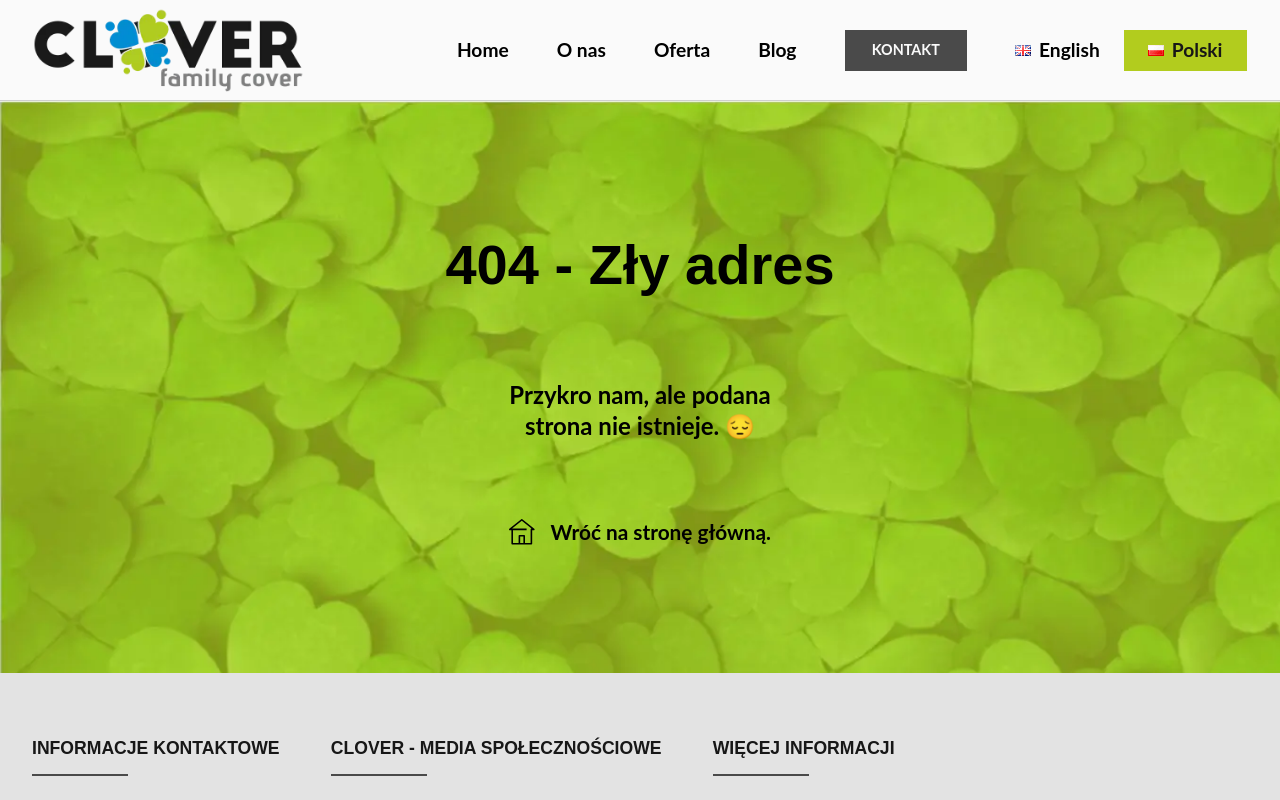
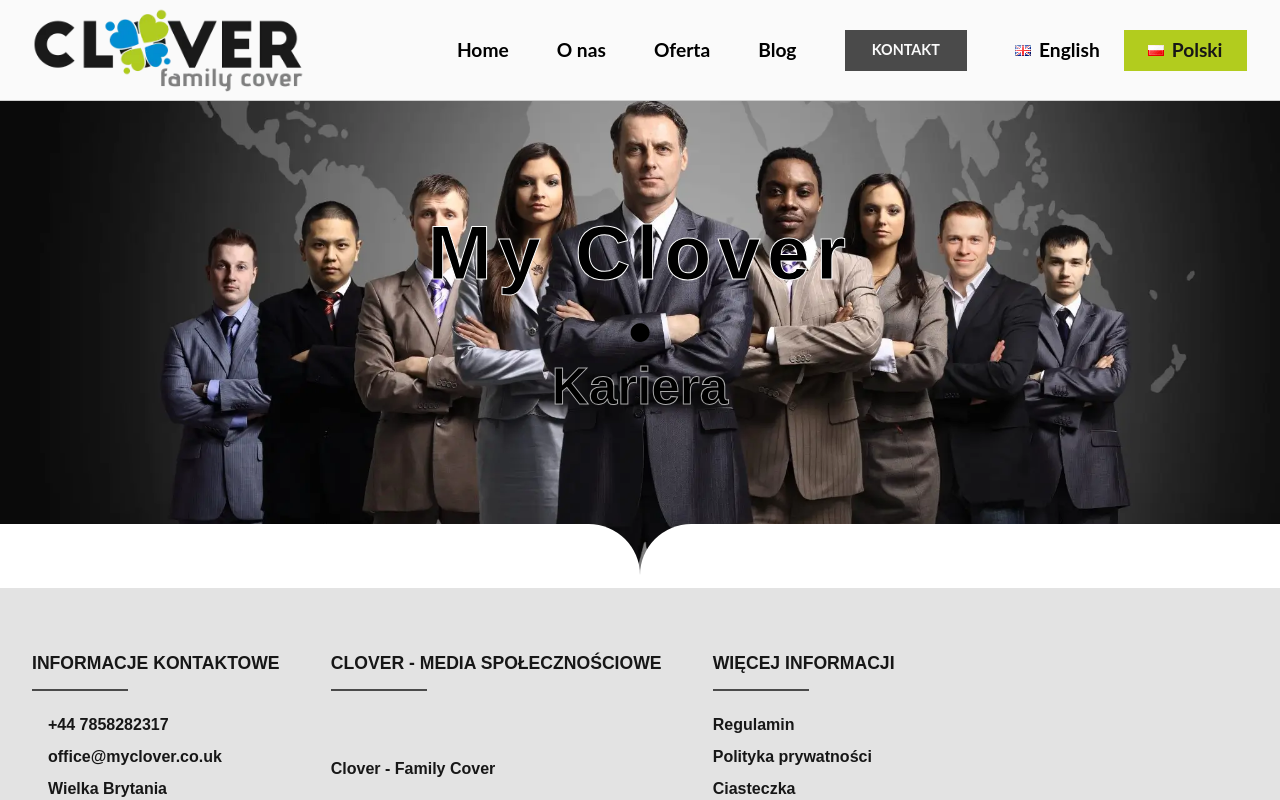
Before and after one commit to TZ-fn/MyClover, a React (Vite) app: page /offer/careers in a window 1280 px wide. Shown: the top 800 px of the page. Built offline with nearby package versions, Linux system fonts and the light colour scheme; some icons are missing; a web font is replaced by a local one.

Commit message:
feat: add a careers page

```diff
--- a/src/assets/translations/englishTranslation.ts
+++ b/src/assets/translations/englishTranslation.ts
@@ -292,6 +292,9 @@ const englishTranslation = {
         },
       ],
     },
+    careers: {
+      mainHeader: "Careers",
+    },
   },
 };
 
--- a/src/assets/translations/polishTranslation.ts
+++ b/src/assets/translations/polishTranslation.ts
@@ -295,6 +295,9 @@ const polishTranslation = {
         },
       ],
     },
+    careers: {
+      mainHeader: "Kariera",
+    },
   },
 };
 
--- /dev/null
+++ b/src/pages/CareersPage/CareersPage.tsx
@@ -0,0 +1,16 @@
+import ImageDivider from "components/ImageDivider/ImageDivider";
+import ImageHeader from "components/ImageHeader/ImageHeader";
+import useTranslation from "hooks/useTranslation";
+
+function CareersPage() {
+  const [translation] = useTranslation();
+
+  return (
+    <>
+      <ImageHeader pageName={translation.pages.careers.mainHeader} backgroundImage="src/assets/careers.webp" />
+      <ImageDivider isUpwards={false} />
+    </>
+  );
+}
+
+export default CareersPage;
--- a/src/providers/BrowserRouterProvider.tsx
+++ b/src/providers/BrowserRouterProvider.tsx
@@ -9,6 +9,7 @@ import TermsConditionsPage from "pages/TermsConditionsPage/TermsConditionsPage";
 import PrivacyPolicyPage from "pages/PrivacyPolicyPage/PrivacyPolicyPage";
 import CookiesPage from "pages/CookiesPage/CookiesPage";
 import MortgagesPage from "pages/MortgagesPage/MortgagesPage";
+import CareersPage from "pages/CareersPage/CareersPage";
 import NoMatch from "pages/NoMatch/NoMatch";
 
 const router = createBrowserRouter([
@@ -52,6 +53,10 @@ const router = createBrowserRouter([
         element: <MortgagesPage />,
       },
       {
+        path: "/offer/careers",
+        element: <CareersPage />,
+      },
+      {
         path: "*",
         element: <NoMatch />,
       },
```
Also changed, not shown: src/assets/careers.webp (added), src/pages/CareersPage/CareersPage.module.scss (added).
